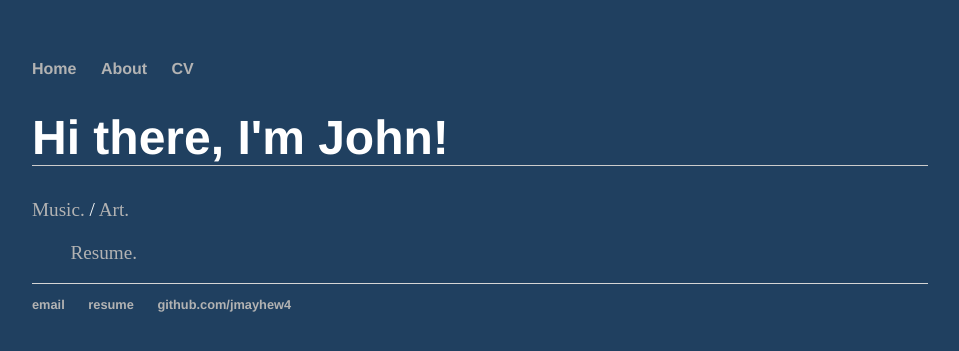
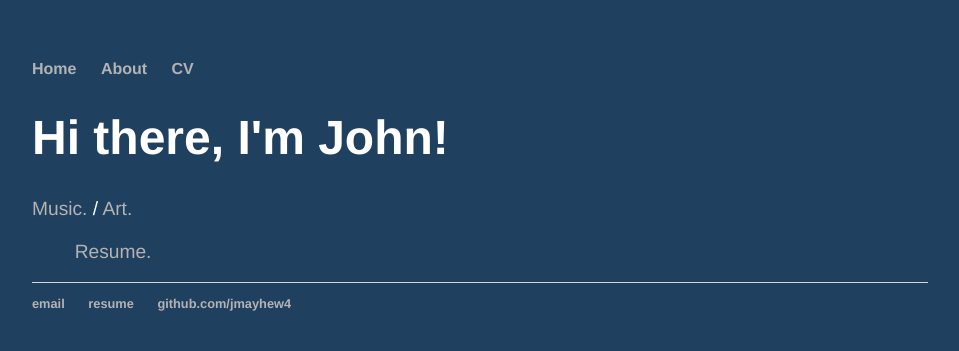
Before and after one commit to jmayhew4/jmayhew4.github.io, a Jekyll site: the page built from index.html, in a window 1280 px wide. Shown: the top 351 px of the page, without its empty margins (160-1119 px from the left). Built offline with Jekyll 4.4.1, drawn with Linux system fonts in a browser that asks for light colours.

Commit message:
Update main.css
fixed font and spacing

```diff
--- a/css/main.css
+++ b/css/main.css
@@ -25,16 +25,15 @@ h1 {
     font-size: 3em;
     font-family:'Helvetica', 'Arial', 'Sans-Serif';
     color: #ffffff;
-    border-bottom: 1px solid #CCC;
 }
 h2 {
     font-size: 2.5em;
     font-family:'Helvetica', 'Arial', 'Sans-Serif';
     color: #ffffff;
-    border-top: 1px solid #CCC;
 }
 p {
     font-size: 1.2em;
+    font-family:'Helvetica', 'Arial', 'Sans-Serif';
     line-height: 1.2em;
     color: #ffffff;
     white-space: pre-wrap;
```
